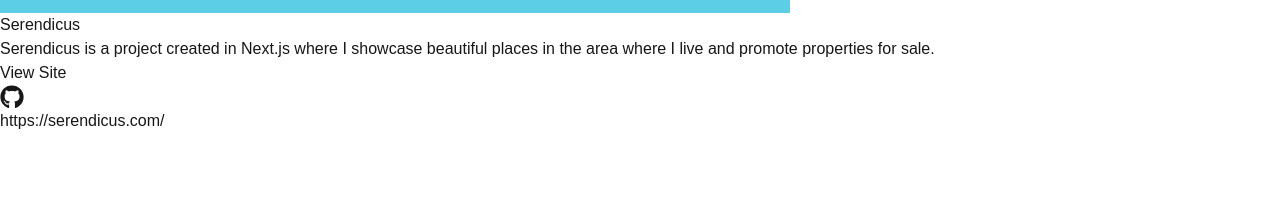
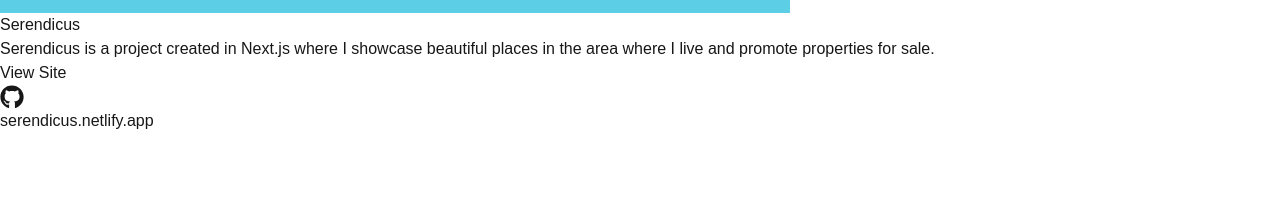
Before and after one commit to jonathanDavid1/porfolio-3.0, a Next.js app: page / in a window 1280 px wide. Shown: the part 4693-4895 px from the top of the page. Built offline with nearby package versions, Linux system fonts and the light colour scheme.

Commit message:
i changed url in serendicus.com by serendicus.netlify.app

```diff
--- a/src/components/Projects.tsx
+++ b/src/components/Projects.tsx
@@ -11,9 +11,9 @@
             title: "Serendicus",
             description: "Serendicus is a project created in Next.js where I showcase beautiful places in the area where I live and promote properties for sale.",
             imageUrl: "/serendicus.png",
-            projectUrl: "https://serendicus.com/",
+            projectUrl: "serendicus.netlify.app",
             githubUrl: "https://github.com/jonathanDavid1/my-portafolio",
-            technologies: ["Next.js", "Tailwind CSS", "React", "JavaScript", "TypeScript", "GitHub", "Git", "Netlify","SEO"],
+            technologies: ["Next.js", "Tailwind CSS", "React", "JavaScript", "TypeScript", "GitHub", "Git", "Netlify", "SEO"],
             iconColor: "gold"  // Color válido
         },
         {
@@ -60,8 +60,8 @@
 
     return (
         <section id="projects" className="my-8">
-            <h2 className={`text-3xl text-center font-semibold mb-8 ${isDarkMode ? 'text-white' : 'text-gray-900' }`}>
-              <FormattedMessage id="projects.title" defaultMessage="Projects" />
+            <h2 className={`text-3xl text-center font-semibold mb-8 ${isDarkMode ? 'text-white' : 'text-gray-900'}`}>
+                <FormattedMessage id="projects.title" defaultMessage="Projects" />
             </h2>
             <div className="grid grid-cols-1 md:grid-cols-2 lg:grid-cols-3 md:gap-6">
                 {projects.map((project, index) => (
```
